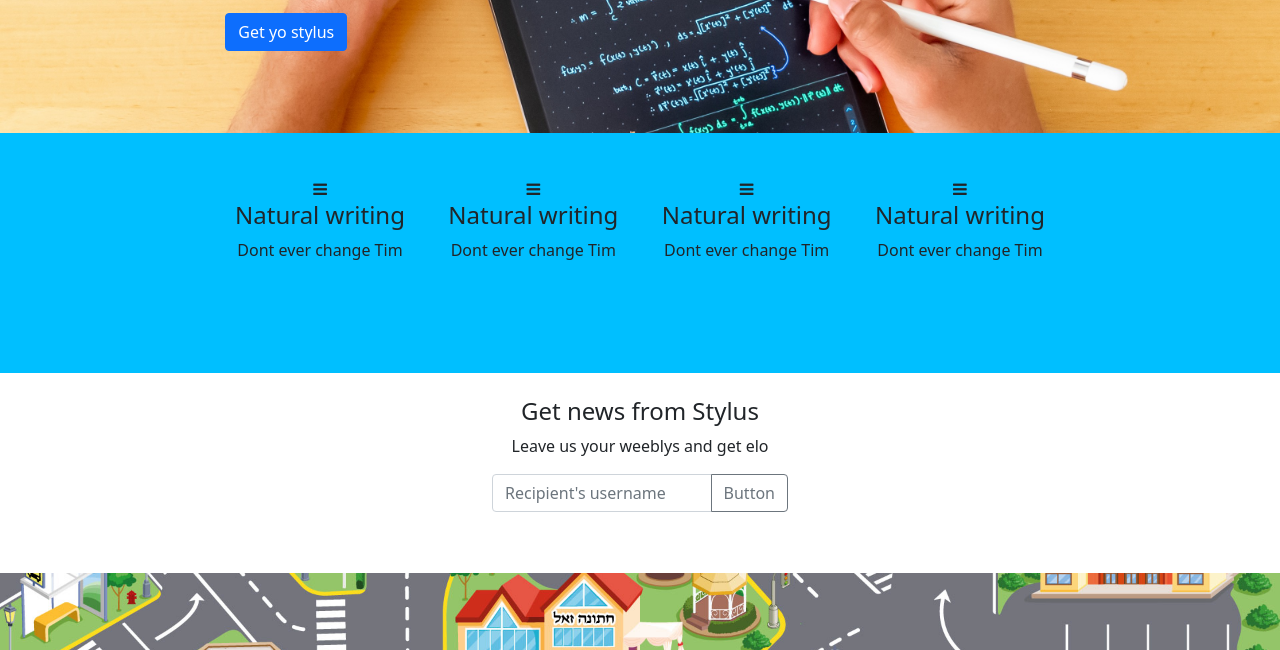
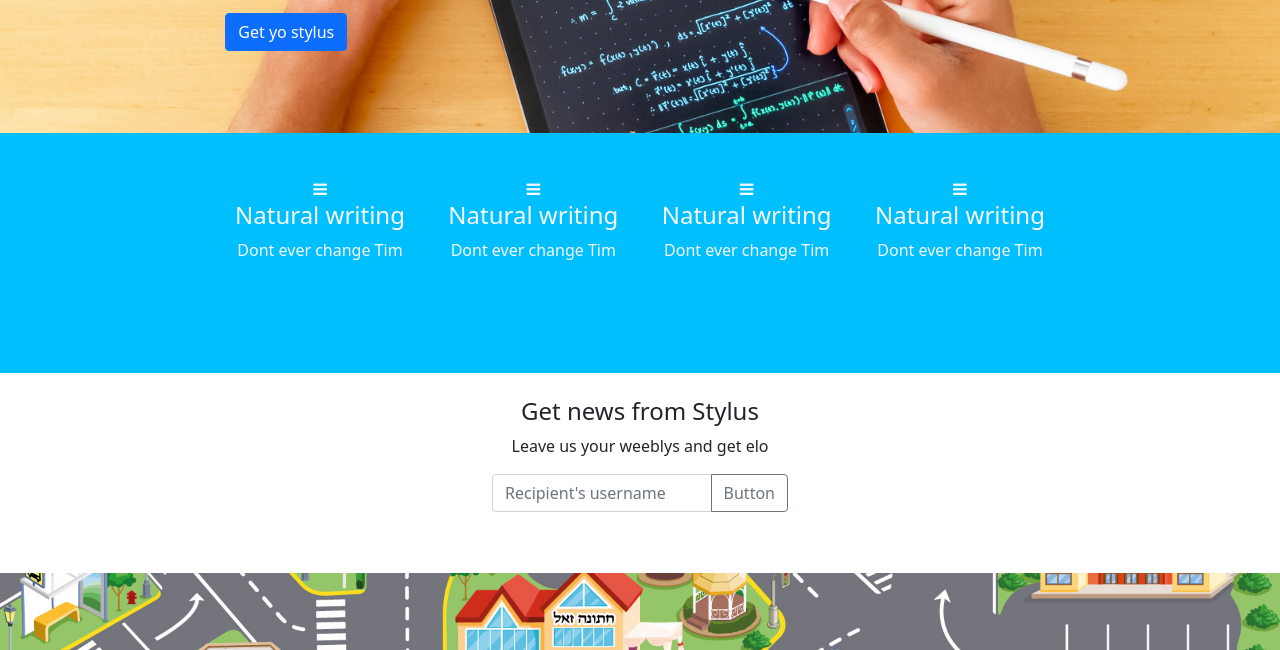
Before and after one commit to ElvisKurtovic/sitecloningfun, a plain HTML site: page index.html in a window 1280 px wide. Shown: the part 107-757 px from the top of the page. Drawn offline with nearby package versions, Linux system fonts and the light colour scheme.

Commit message:
updated to text light

```diff
--- a/index.html
+++ b/index.html
@@ -13,7 +13,7 @@
         <div class="row topbg">
             <div class="col-md-3 offset-md-2 text-light"> <h1>Stylus</h1> <p>Something about a stylus will improve your life</p> <button class="btn btn-primary">Get yo stylus</button> </div>
         </div>
-        <div class="row secondbg">
+        <div class="row secondbg text-light">
             <div class="col-sm-2 offset-md-2 text-center align-items-center"><i class="fa fa-bars mt-5" aria-hidden="true"></i> <br/> <h4>Natural writing</h4> <p>Dont ever change Tim</p></div>
             <div class="col-sm-2 text-center align-items-center"><i class="fa fa-bars mt-5" aria-hidden="true"></i> <br/> <h4>Natural writing</h4> <p>Dont ever change Tim</p></div>
             <div class="col-sm-2 text-center align-items-center"><i class="fa fa-bars mt-5" aria-hidden="true"></i> <br/> <h4>Natural writing</h4> <p>Dont ever change Tim</p></div>
```
